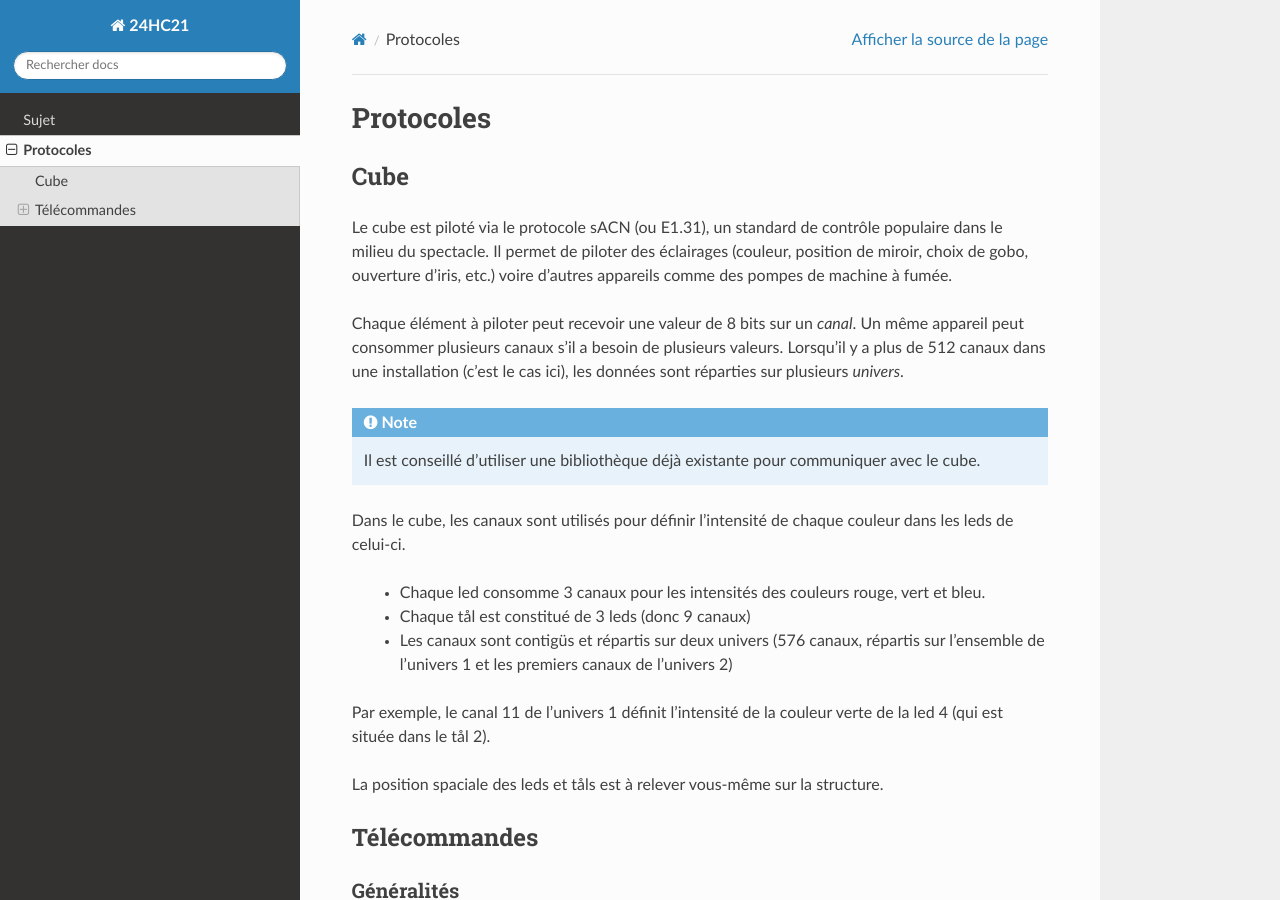
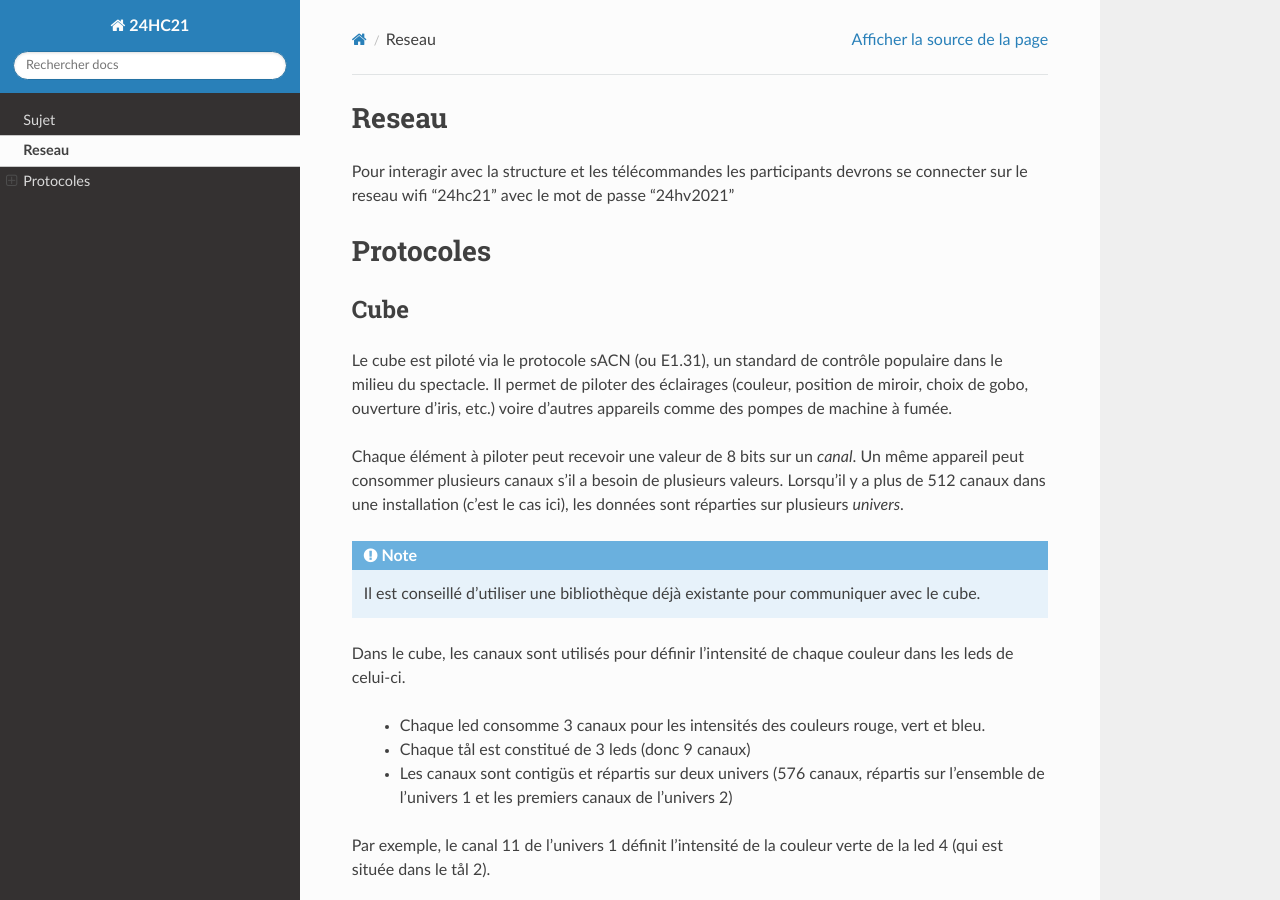
Before and after one commit to haum/24hc21, a Sphinx documentation site: the page built from documentation/protocoles.rst, in a window 1280 px wide and 900 px high. Built offline with Sphinx 7.4.7 and the Read the Docs theme 2.0.0, drawn with Linux system fonts in a browser that asks for light colours.

Commit message:
Ajout des infos réseau

```diff
--- a/documentation/protocoles.rst
+++ b/documentation/protocoles.rst
@@ -1,3 +1,9 @@
+Reseau
+======
+
+Pour interagir avec la structure et les télécommandes les participants devrons se connecter sur le reseau wifi '24hc21' avec le mot de passe '24hv2021'
+
+
 Protocoles
 ==========
 
```
